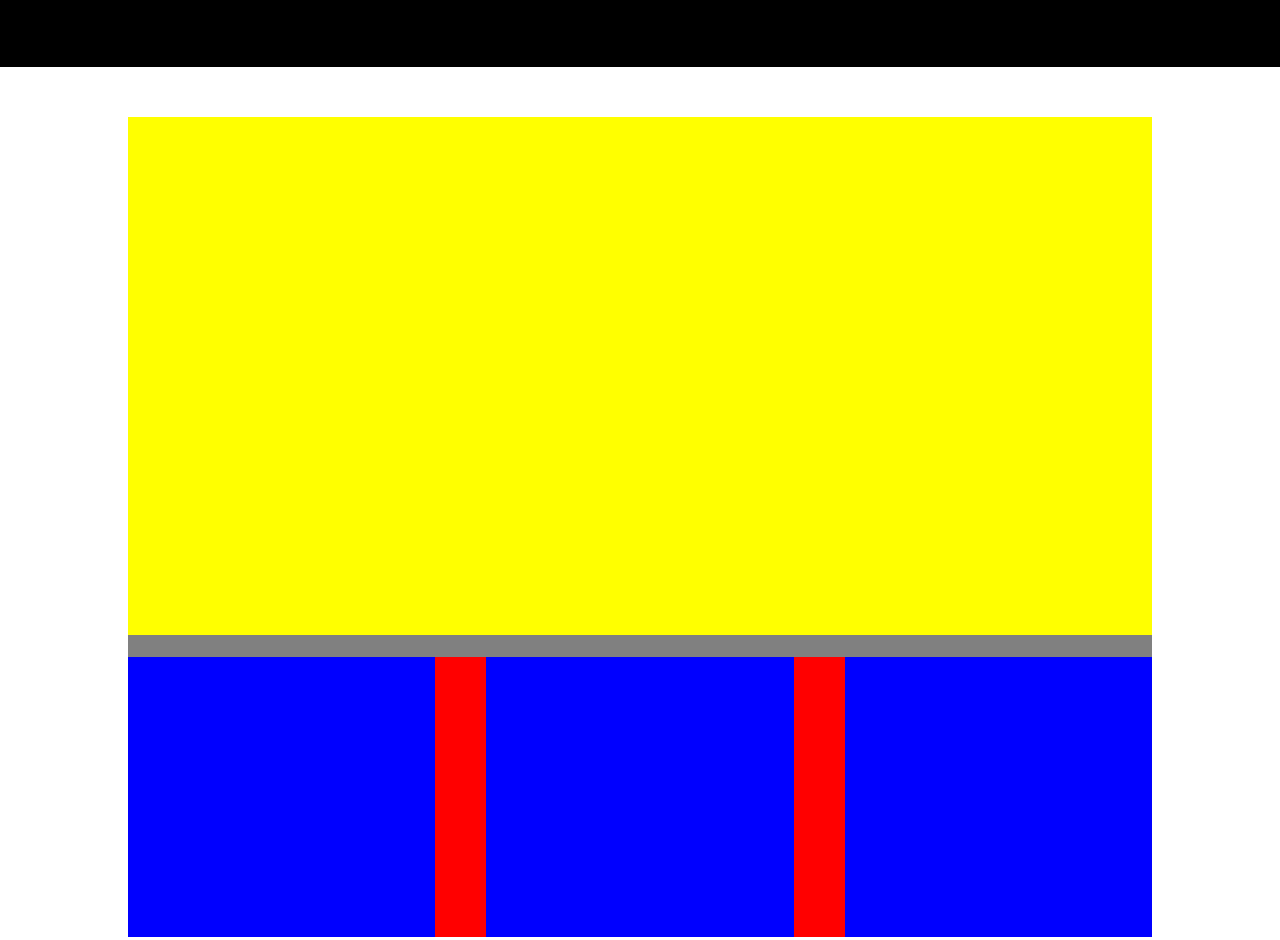
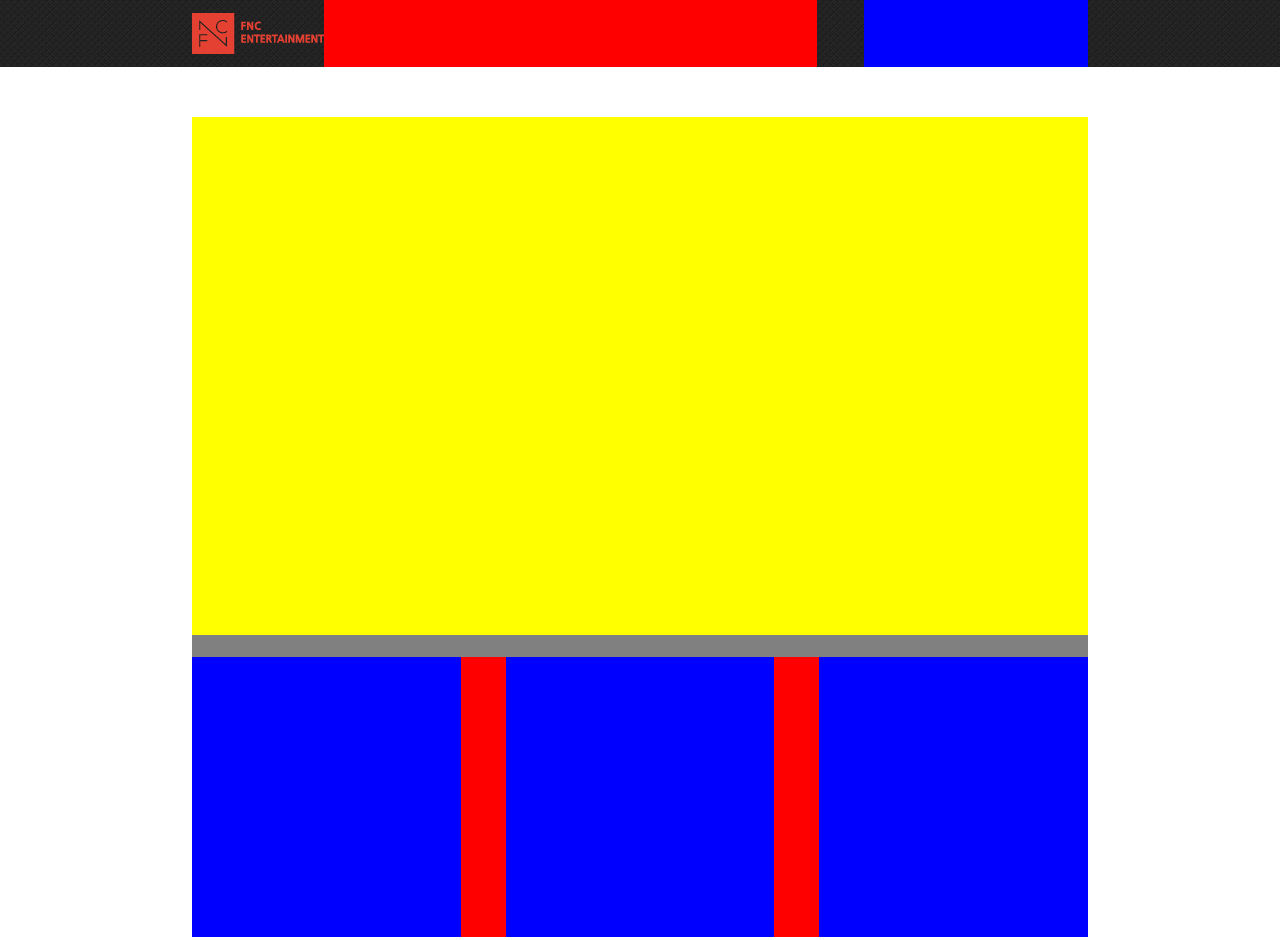
Before and after one commit to yorudaydream/web_4, a plain HTML site: page WebContent/index.html in a window 1280 px wide. Shown: the top 940 px of the page. Drawn offline with Linux system fonts and the light colour scheme.

Commit message:
add logo

```diff
--- a/WebContent/index.html
+++ b/WebContent/index.html
@@ -7,10 +7,17 @@
 
 <style>
 /*==============header 시작=============*/
-.header{width:100%; height:67px; background-color: black; position:fixed; top:0;}
+.header{width:100%; height:67px; background: url(./images/header_bg.png); position:fixed; top:0;}
+.nav{width:70%; height:67px; /*background-color:gray;*/ margin:0 auto;}
+.top_logo{float:left; padding-top: 13px; box-sizing: border-box;}
+.main_menu{float:left; width:55%; height:67px; background-color: red; margin:0 auto;}
+.sub_menu{float:right; width:25%; height:67px; background-color: blue;}
+
+
+
 /*===============header 끝==============*/
 /*======================main 시작=============================*/
-.main{width:80%; height:820px; background-color: gray; margin:0 auto; margin-top:117px; margin-bottom:50px;}
+.main{width:70%; height:820px; background-color: gray; margin:0 auto; margin-top:117px; margin-bottom:50px;}
 .mainInfo{width:100%; height:518px; background-color: yellow; }
 .mainBoard{width:100%; height: 280px; margin-top:22px; background-color: red;}
 .mb{width:30%; height:280px; /*border:1px solid gray;*/ float:left; background-color: blue;}
@@ -19,7 +26,7 @@
 
 /*======================main 끝=============================*/
 /*======================footer 시작=============================*/
-	.footer{width:100%; height:132px; background-color: black;}
+	.footer{width:100%; height:132px; background:url(./images/header_bg.gif);}
 
 /*======================footer 끝=============================*/
 
@@ -27,7 +34,16 @@
 </head>
 <body>
 <!-- header 시작 -->
-	<header class="header"></header>
+	<header class="header">
+	<nav class="nav">
+	<div class="top_logo">
+		<img src="./images/logo.png">
+	</div>
+	<div class="main_menu"></div>
+	<div class="sub_menu"></div>
+	</nav>
+
+	</header>
 <!-- header 끝 -->
 <!-- main 시작 -->
 	<section class="main">
```
Also changed, not shown: WebContent/images/ft_logo.png (added), WebContent/images/header_bg.gif (added), WebContent/images/header_bg.png (added), WebContent/images/logo.png (added).
